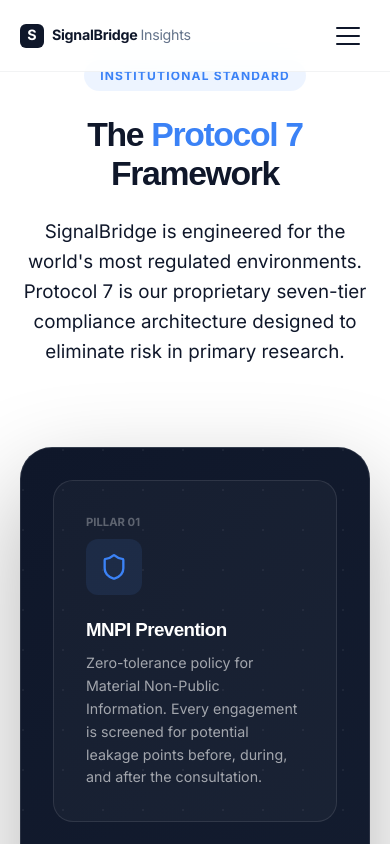
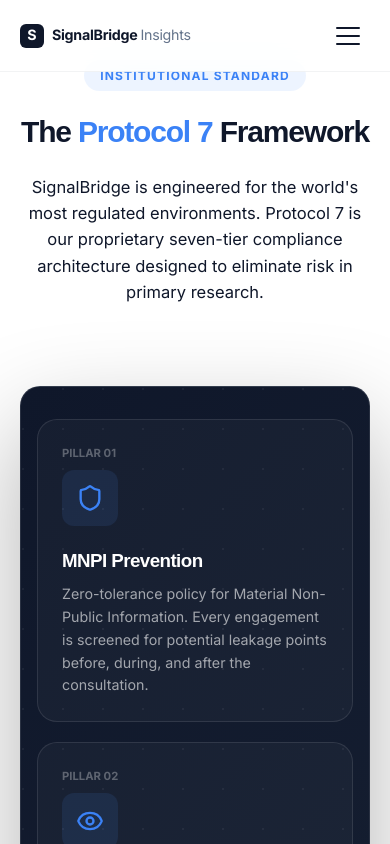
Before and after one commit to skydani26/signalbridge-insights, a Next.js app: page /compliance/protocol in a window 390 px wide. Shown: the top 844 px of the page. Built offline with nearby package versions, Linux system fonts and the light colour scheme; a web font is replaced by a local one.

Commit message:
UI: Final mobile responsive tuning for Protocol 7

```diff
--- a/src/app/compliance/protocol/protocol.module.css
+++ b/src/app/compliance/protocol/protocol.module.css
@@ -200,16 +200,74 @@
     }
 
     .vizContainer {
-        padding: 32px;
+        padding: 40px 24px;
+    }
+
+    .trustFooter {
+        padding: 40px 20px;
     }
 }
 
 @media (max-width: 600px) {
     .header h1 {
-        font-size: 2.25rem;
+        font-size: 2rem;
+        word-break: break-word;
+    }
+
+    .header p {
+        font-size: 1.1rem;
+    }
+
+    .vizSection {
+        margin-bottom: 60px;
+    }
+
+    .vizContainer {
+        border-radius: 20px;
+        padding: 32px 16px;
+    }
+
+    .vizGrid {
+        gap: 20px;
+    }
+
+    .pillarCard {
+        padding: 24px;
+    }
+
+    .sectionTitle {
+        font-size: 1.75rem;
+        margin-bottom: 32px;
+    }
+
+    .contentBlock {
+        padding: 24px;
+    }
+
+    .contentBlock h4 {
+        font-size: 1.25rem;
+    }
+
+    .contentBlock p {
+        font-size: 1rem;
+    }
+
+    .trustFooter h2 {
+        font-size: 1.85rem;
+    }
+
+    .trustLogoGrid {
+        gap: 24px;
     }
 
     .protocolPage {
         padding-top: 60px;
+        padding-bottom: 60px;
     }
 }
+
+@media (max-width: 380px) {
+    .header h1 {
+        font-size: 1.75rem;
+    }
+}
```
